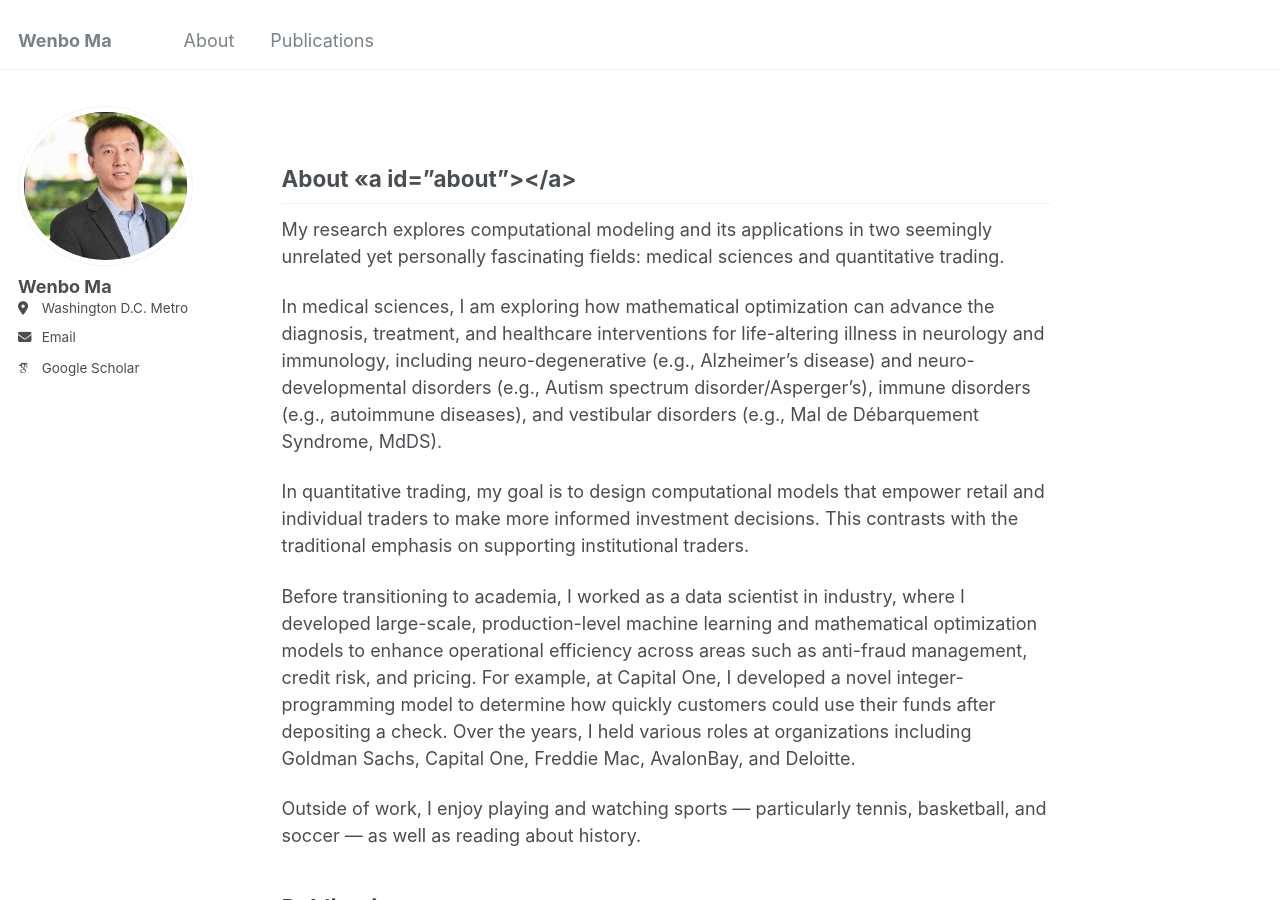
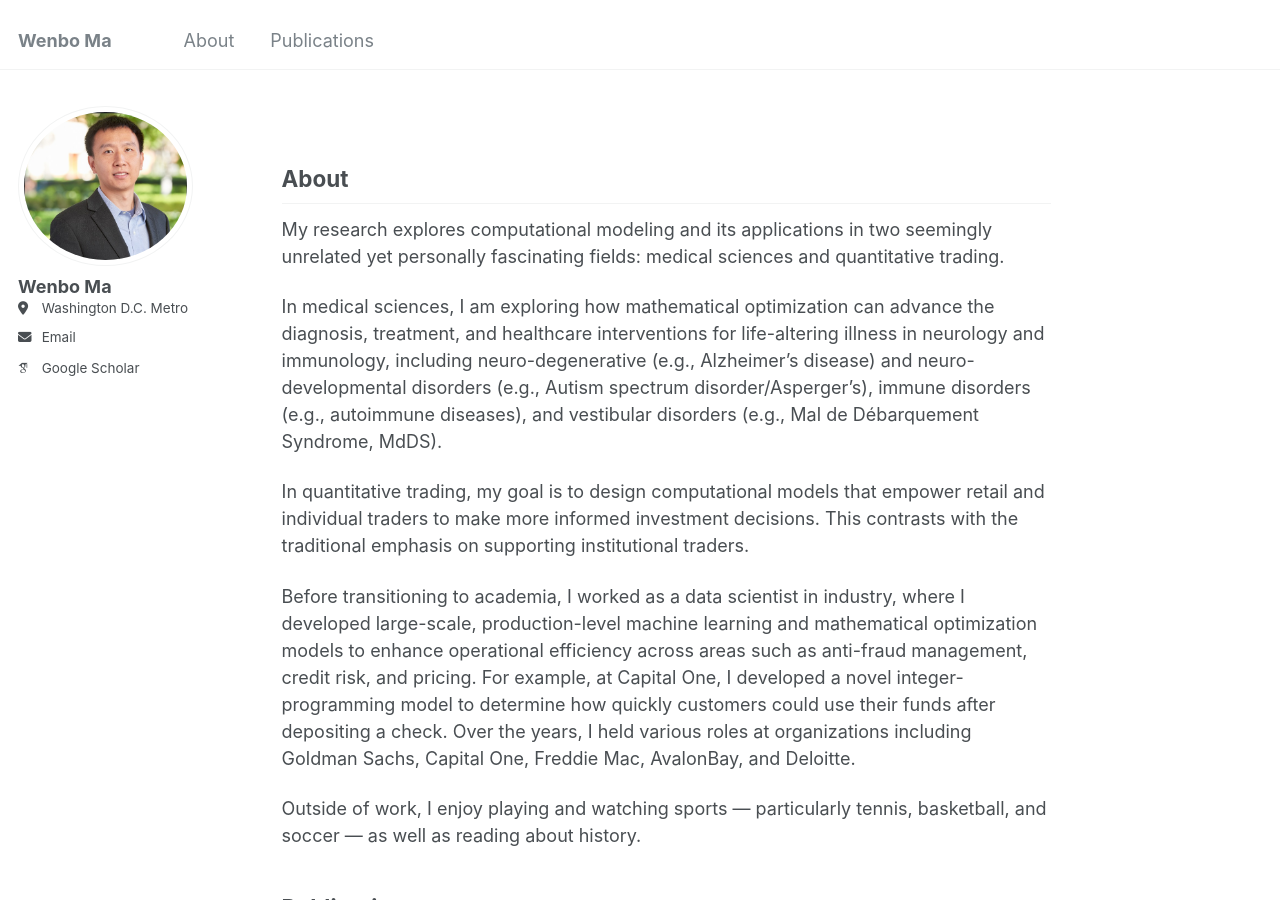
Before and after one commit to wenbo5565/wenbo5565.github.io, a Jekyll site: the page built from _pages/about.md, in a window 1280 px wide and 900 px high. Built offline with Jekyll 4.4.1, drawn with Linux system fonts in a browser that asks for light colours; some web fonts are replaced.

Commit message:
Update about.md

```diff
--- a/_pages/about.md
+++ b/_pages/about.md
@@ -7,7 +7,7 @@ redirect_from:
   - /about.html
 ---
 
-## About <<a id="about"></a>
+## About <a id="about"></a>
 
 My research explores computational modeling and its applications in two seemingly unrelated yet personally fascinating fields: medical sciences and quantitative trading.
 
```
